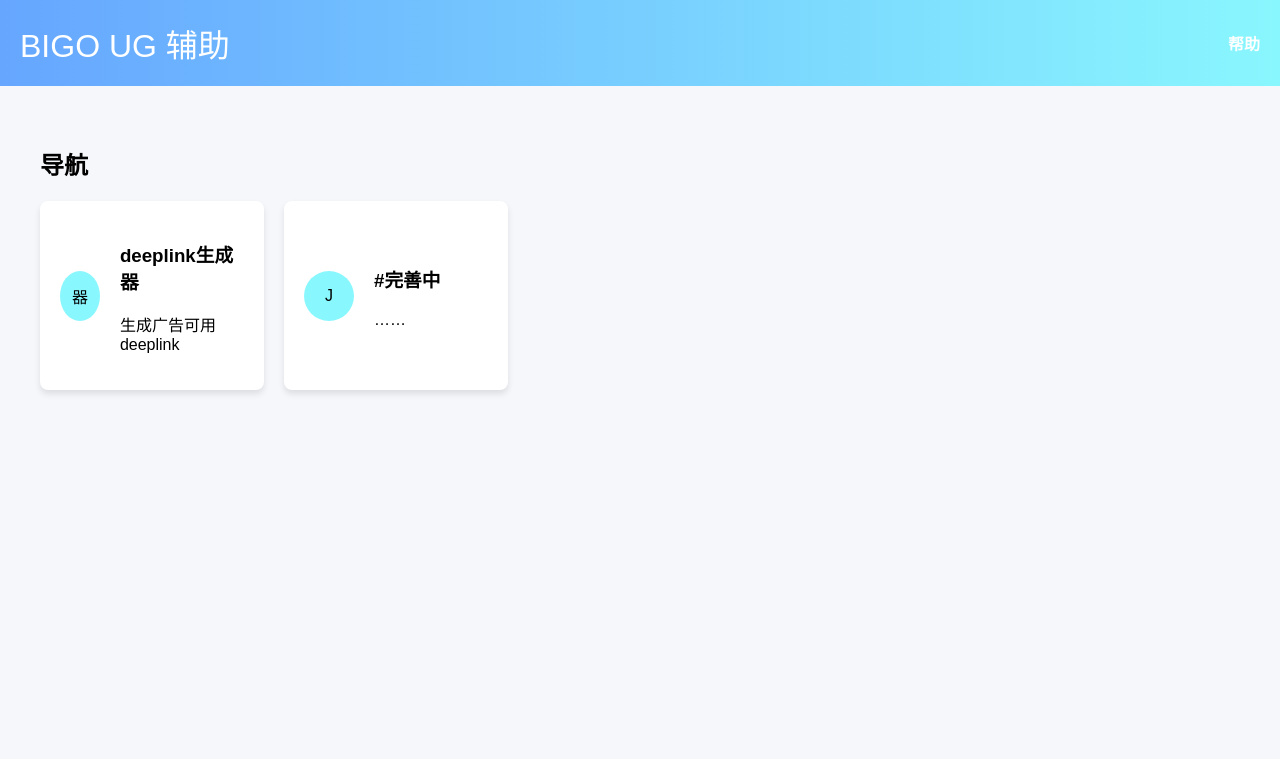
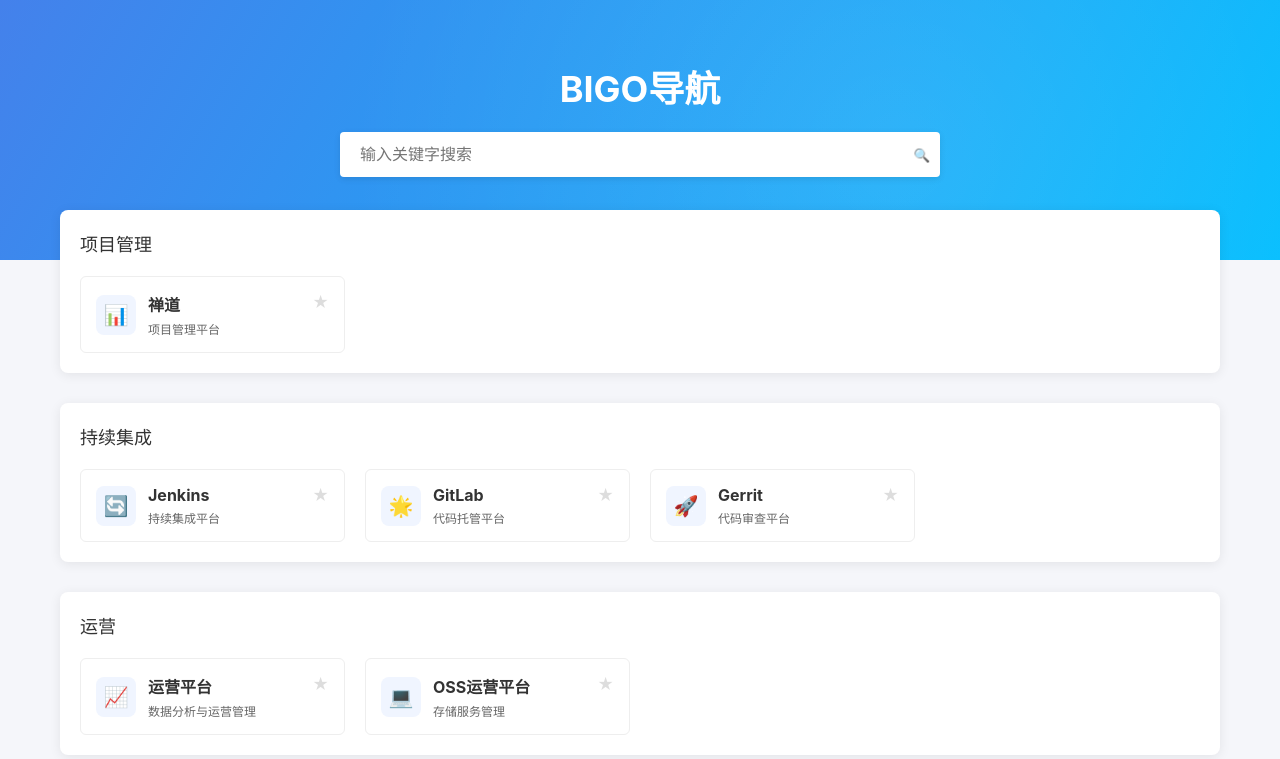
Before and after one commit to rui03y/map, a plain HTML site: page index.html in a window 1280 px wide. Drawn offline with Linux system fonts and the light colour scheme.

Commit message:
Update index.html

```diff
--- a/index.html
+++ b/index.html
@@ -1,106 +1,240 @@
 <!DOCTYPE html>
-<html lang="en">
+<html lang="zh-CN">
 <head>
     <meta charset="UTF-8">
     <meta name="viewport" content="width=device-width, initial-scale=1.0">
-    <title>Bigo Navigation Page</title>
-    <link rel="stylesheet" href="styles.css">
+    <title>导航站</title>
     <style>
-        body {
-            font-family: Arial, sans-serif;
-            background-color: #f5f7fa;
+        * {
             margin: 0;
             padding: 0;
+            box-sizing: border-box;
         }
-        header {
-            background: linear-gradient(to right, #66a6ff, #89f7fe);
+
+        body {
+            font-family: -apple-system, BlinkMacSystemFont, "Segoe UI", Roboto, "Helvetica Neue", Arial, sans-serif;
+            background-color: #f5f6fa;
+            color: #333;
+        }
+
+        .header {
+            background: linear-gradient(120deg, #4481eb 0%, #04befe 100%);
+            height: 260px;
+            position: relative;
+            overflow: hidden;
+            padding: 40px 20px 20px;
+        }
+
+        .header::before {
+            content: '';
+            position: absolute;
+            top: 0;
+            left: 0;
+            right: 0;
+            bottom: 0;
+            background: radial-gradient(circle at 70% 60%, rgba(255,255,255,0.1) 0%, transparent 60%);
+        }
+
+
+        .logo {
+            text-align: center;
+            margin: 20px 0;
+        }
+
+        .logo img {
+            height: 40px;
+        }
+
+        .search-box {
+            max-width: 600px;
+            margin: 0 auto;
+            position: relative;
+        }
+
+        .search-box input {
+            width: 100%;
+            height: 45px;
+            padding: 0 20px;
+            border: none;
+            border-radius: 4px;
+            font-size: 16px;
+            box-shadow: 0 2px 6px rgba(0,0,0,0.1);
+        }
+
+        .search-box button {
+            position: absolute;
+            right: 10px;
+            top: 50%;
+            transform: translateY(-50%);
+            border: none;
+            background: none;
+            color: #666;
+            cursor: pointer;
+        }
+
+        .container {
+            max-width: 1200px;
+            margin: -50px auto 0;
+            padding: 0 20px;
+            position: relative;
+            z-index: 1;
+        }
+
+        .section {
+            margin-bottom: 30px;
+            background: white;
+            border-radius: 8px;
             padding: 20px;
+            box-shadow: 0 2px 12px rgba(0,0,0,0.08);
+        }
+
+        .section-title {
+            font-size: 18px;
+            font-weight: 500;
+            margin-bottom: 20px;
+            color: #333;
+        }
+
+        .grid {
+            display: grid;
+            grid-template-columns: repeat(auto-fill, minmax(250px, 1fr));
+            gap: 20px;
+        }
+
+        .card {
             display: flex;
             align-items: center;
-            justify-content: space-between;
+            padding: 15px;
+            border-radius: 6px;
+            background: #fff;
+            border: 1px solid #eee;
+            transition: all 0.3s ease;
+            cursor: pointer;
+            position: relative;
         }
-        .logo {
-            font-size: 2em;
-            color: #fff;
+
+        .card:hover {
+            transform: translateY(-2px);
+            box-shadow: 0 4px 12px rgba(0,0,0,0.1);
         }
-        nav {
-            display: flex;
-        }
-        nav a {
-            color: #fff;
-            text-decoration: none;
-            margin-left: 20px;
-            font-weight: bold;
-        }
-        .container {
-            padding: 40px;
-        }
-        .category {
-            margin-bottom: 40px;
-        }
-        .category h2 {
-            font-size: 1.5em;
-            margin-bottom: 20px;
-        }
-        .grid {
-            display: grid;
-            grid-template-columns: repeat(auto-fill, minmax(200px, 1fr));
-            gap: 20px;
-        }
-        .card {
-            background-color: #fff;
-            padding: 20px;
+
+        .card-icon {
+            width: 40px;
+            height: 40px;
+            background: #f0f5ff;
             border-radius: 8px;
-            box-shadow: 0 4px 6px rgba(0, 0, 0, 0.1);
-            display: flex;
-            align-items: center;
-            text-decoration: none;
-            color: inherit;
-        }
-        .card-icon {
-            width: 50px;
-            height: 50px;
-            background-color: #89f7fe;
-            border-radius: 50%;
             display: flex;
             align-items: center;
             justify-content: center;
-            margin-right: 20px;
+            margin-right: 12px;
+            color: #4481eb;
+            font-size: 20px;
+        }
+
+        .card-content h3 {
+            font-size: 16px;
+            margin-bottom: 4px;
+            color: #333;
+        }
+
+        .card-content p {
+            font-size: 12px;
+            color: #666;
+            margin: 0;
+        }
+
+        .star-icon {
+            position: absolute;
+            right: 15px;
+            top: 15px;
+            color: #ddd;
+            cursor: pointer;
+            transition: color 0.3s ease;
+        }
+
+        .star-icon:hover {
+            color: #ffd700;
         }
     </style>
 </head>
 <body>
-    <header>
-        <div class="logo">BIGO UG 辅助</div>
-        <nav>
-            <a href="#">帮助</a>
-        </nav>
+    <header class="header">
+
+        <div class="logo">
+            <h1 style="color: white; font-size: 36px;">BIGO导航</h1>
+        </div>
+        <div class="search-box">
+            <input type="text" placeholder="输入关键字搜索">
+            <button>🔍</button>
+        </div>
     </header>
-    <div class="container">
-        <div class="category">
-            <h2>导航</h2>
+
+    <main class="container">
+        <section class="section">
+            <h2 class="section-title">项目管理</h2>
             <div class="grid">
-                <a href="https://bigotopr.asia/" class="card">
-                    <div class="card-icon">
-                        <span>器</span>
+                <div class="card">
+                    <div class="card-icon">📊</div>
+                    <div class="card-content">
+                        <h3>禅道</h3>
+                        <p>项目管理平台</p>
                     </div>
-                    <div>
-                        <h3>deeplink生成器</h3>
-                        <p>生成广告可用deeplink</p>
+                    <span class="star-icon">★</span>
+                </div>
+            </div>
+        </section>
+
+        <section class="section">
+            <h2 class="section-title">持续集成</h2>
+            <div class="grid">
+                <div class="card">
+                    <div class="card-icon">🔄</div>
+                    <div class="card-content">
+                        <h3>Jenkins</h3>
+                        <p>持续集成平台</p>
                     </div>
-                </a>
-                <a href="#" class="card">
-                    <div class="card-icon">
-                        <span>J</span>
+                    <span class="star-icon">★</span>
+                </div>
+                <div class="card">
+                    <div class="card-icon">🌟</div>
+                    <div class="card-content">
+                        <h3>GitLab</h3>
+                        <p>代码托管平台</p>
                     </div>
-                    <div>
-                        <h3>#完善中</h3>
-                        <p>……</p>
+                    <span class="star-icon">★</span>
+                </div>
+                <div class="card">
+                    <div class="card-icon">🚀</div>
+                    <div class="card-content">
+                        <h3>Gerrit</h3>
+                        <p>代码审查平台</p>
                     </div>
-                </a>
-                <!-- Add more cards as needed -->
+                    <span class="star-icon">★</span>
+                </div>
             </div>
-        </div>
-    </div>
+        </section>
+
+        <section class="section">
+            <h2 class="section-title">运营</h2>
+            <div class="grid">
+                <div class="card">
+                    <div class="card-icon">📈</div>
+                    <div class="card-content">
+                        <h3>运营平台</h3>
+                        <p>数据分析与运营管理</p>
+                    </div>
+                    <span class="star-icon">★</span>
+                </div>
+                <div class="card">
+                    <div class="card-icon">💻</div>
+                    <div class="card-content">
+                        <h3>OSS运营平台</h3>
+                        <p>存储服务管理</p>
+                    </div>
+                    <span class="star-icon">★</span>
+                </div>
+            </div>
+        </section>
+    </main>
 </body>
 </html>
```
